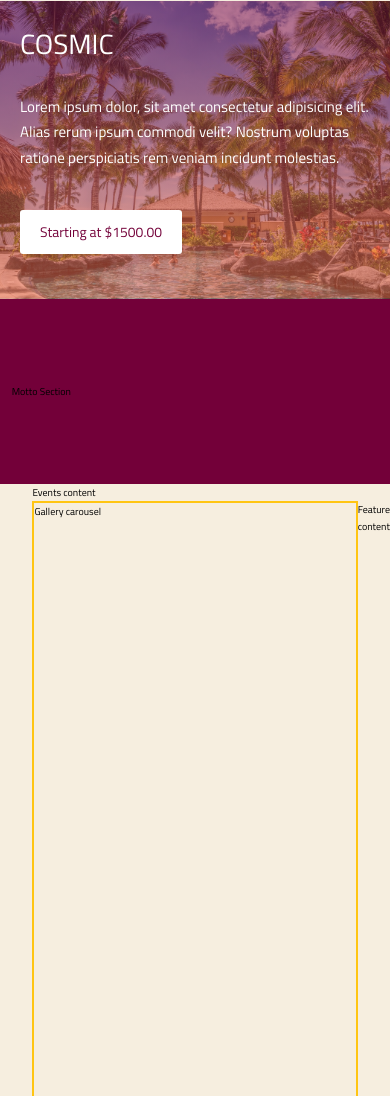
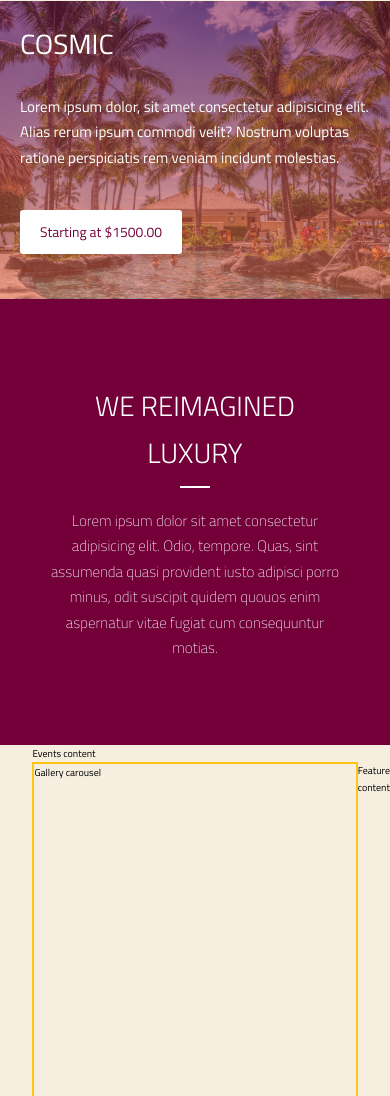
Before and after one commit to MAbdurahman/css-grid-website, a plain HTML site: page index.html in a window 390 px wide. Shown: the part 3842-4938 px from the top of the page. Drawn offline with Linux system fonts and the light colour scheme; files whose address does not match are found by name.

Commit message:
Complete structure, styles, and responsiveness for motto section

```diff
--- a/css/styles.css
+++ b/css/styles.css
@@ -642,17 +642,6 @@ div[class^="villas"] a[class^="villas"]:active::before {
       url("./../img/Villas/villa-6.jpg");
 }
 
-
-
-
-
-
-
-
-
-
-
-
 /*=============================================
          motto section
 ================================================*/
@@ -660,6 +649,32 @@ section#motto {
    background-color: var(--color-primary);
    grid-column: container-start / container-end;
    padding: 10vh 3vw;
+}
+
+.motto__content {
+   width: 80%;
+   margin: 0 auto;
+   text-align: center;
+}
+
+.motto__content--title {
+   font-size: var(--font-size-title);
+   padding: 0 2rem 1rem;
+   font-weight: 300;
+   color: white;
+   text-transform: uppercase;
+   margin-bottom: 2rem;
+   position: relative;
+}
+
+.motto__content--title::after {
+   content: "";
+   position: absolute;
+   bottom: 0;
+   left: 45%;
+   height: 2px;
+   width: 10%;
+   background-color: white;
 }
 
 
--- a/index.html
+++ b/index.html
@@ -138,8 +138,8 @@
 				<h2 class="villas__villa-1--title">Standard</h2>
 				<p class="villas__villa-1--para">
 					Lorem ipsum dolor, sit amet consectetur adipisicing elit. Alias
-					rerum ipsum commodi velit? Nostrum voluptas
-					ratione perspiciatis rem veniam incidunt molestias.
+					rerum ipsum commodi velit? Nostrum voluptas ratione perspiciatis
+					rem veniam incidunt molestias.
 				</p>
 				<a href="#" class="villas__villa-1--link">Starting at $200.00</a>
 			</div>
@@ -149,8 +149,8 @@
 				<h2 class="villas__villa-2--title">Superior</h2>
 				<p class="villas__villa-2--para">
 					Lorem ipsum dolor, sit amet consectetur adipisicing elit. Alias
-					rerum ipsum commodi velit? Nostrum voluptas
-					ratione perspiciatis rem veniam incidunt molestias.
+					rerum ipsum commodi velit? Nostrum voluptas ratione perspiciatis
+					rem veniam incidunt molestias.
 				</p>
 				<a href="#" class="villas__villa-2--link">Starting at $300.00</a>
 			</div>
@@ -160,8 +160,8 @@
 				<h2 class="villas__villa-3--title">Infinity</h2>
 				<p class="villas__villa-3--para">
 					Lorem ipsum dolor, sit amet consectetur adipisicing elit. Alias
-					rerum ipsum commodi velit? Nostrum voluptas
-					ratione perspiciatis rem veniam incidunt molestias.
+					rerum ipsum commodi velit? Nostrum voluptas ratione perspiciatis
+					rem veniam incidunt molestias.
 				</p>
 				<a href="#" class="villas__villa-3--link">Starting at $700.00</a>
 			</div>
@@ -171,8 +171,8 @@
 				<h2 class="villas__villa-4--title">Ultra</h2>
 				<p class="villas__villa-4--para">
 					Lorem ipsum dolor, sit amet consectetur adipisicing elit. Alias
-					rerum ipsum commodi velit? Nostrum voluptas
-					ratione perspiciatis rem veniam incidunt molestias.
+					rerum ipsum commodi velit? Nostrum voluptas ratione perspiciatis
+					rem veniam incidunt molestias.
 				</p>
 				<a href="#" class="villas__villa-4--link">Starting at $1100.00</a>
 			</div>
@@ -182,8 +182,8 @@
 				<h2 class="villas__villa-5--title">Galactic</h2>
 				<p class="villas__villa-5--para">
 					Lorem ipsum dolor, sit amet consectetur adipisicing elit. Alias
-					rerum ipsum commodi velit? Nostrum voluptas
-					ratione perspiciatis rem veniam incidunt molestias.
+					rerum ipsum commodi velit? Nostrum voluptas ratione perspiciatis
+					rem veniam incidunt molestias.
 				</p>
 				<a href="#" class="villas__villa-5--link">Starting at $1300.00</a>
 			</div>
@@ -193,15 +193,25 @@
 				<h2 class="villas__villa-6--title">Cosmic</h2>
 				<p class="villas__villa-6--para">
 					Lorem ipsum dolor, sit amet consectetur adipisicing elit. Alias
-					rerum ipsum commodi velit? Nostrum voluptas
-					ratione perspiciatis rem veniam incidunt molestias.
+					rerum ipsum commodi velit? Nostrum voluptas ratione perspiciatis
+					rem veniam incidunt molestias.
 				</p>
 				<a href="#" class="villas__villa-6--link">Starting at $1500.00</a>
 			</div>
 		</section>
 
 		<!-- motto section -->
-		<section id="motto">Motto Section</section>
+		<section id="motto">
+			<div class="motto__content">
+				<h2 class="motto__content--title">We Reimagined Luxury</h2>
+				<p class="motto__content--para">
+					Lorem ipsum dolor sit amet consectetur adipisicing elit. Odio,
+					tempore. Quas, sint assumenda quasi provident iusto adipisci
+					porro minus, odit suscipit quidem quouos enim aspernatur vitae
+					fugiat cum consequuntur motias.
+				</p>
+			</div>
+		</section>
 
 		<!-- events section -->
 		<section id="events-content">Events content</section>
```
